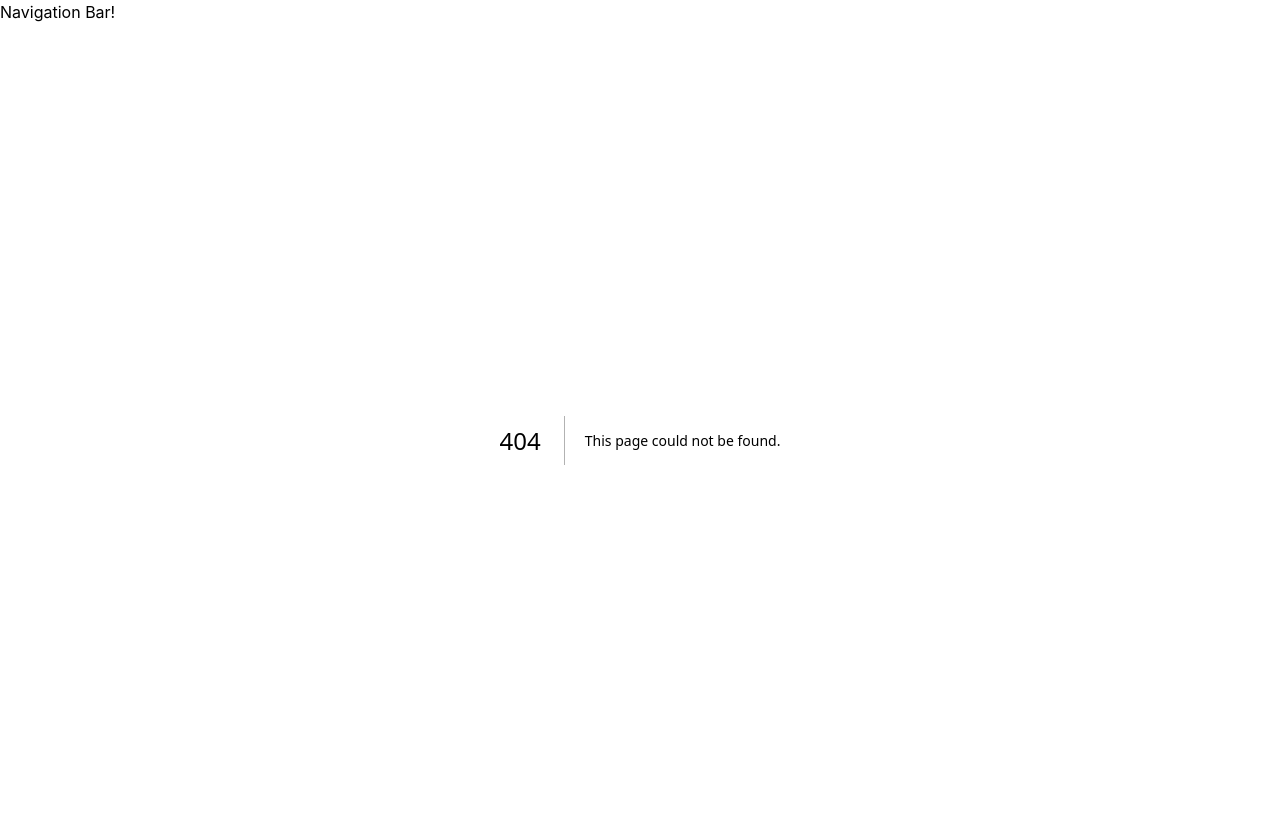
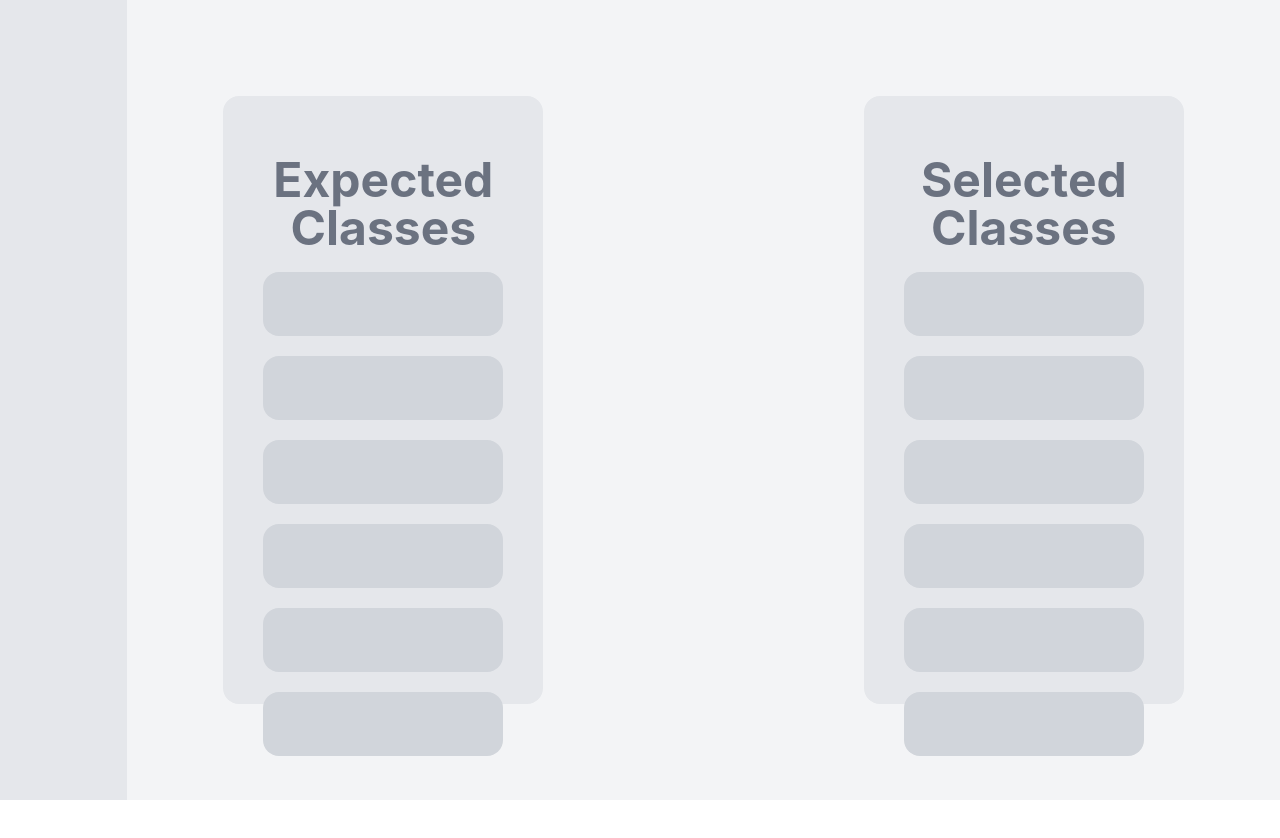
Before and after one commit to Ouckah/worknight, a Next.js app: page /course in a window 1280 px wide. Before the commit this address had no page. After the commit the page ends 800 px from the top, so only its background shows below. Built offline with nearby package versions, Linux system fonts and the light colour scheme.

Commit message:
🚀 Basic Course Page

```diff
--- /dev/null
+++ b/components/Classes Card Holder/index.js
@@ -0,0 +1,39 @@
+const ClassesCardHolder = ({ title }) =>
+{
+
+    return (
+
+        <>
+
+            <div className="flex flex-col items-center w-1/3 p-10 h-full bg-gray-200 rounded-2xl">
+                <h1 className="text-gray-500 font-bold text-5xl text-center p-5">
+                    { title }
+                </h1>
+                <div className="CLASSES flex flex-col gap-5 w-full h-full">
+                    <div className="w-full h-16 bg-gray-300 rounded-2xl">
+
+                    </div>
+                    <div className="w-full h-16 bg-gray-300 rounded-2xl">
+
+                    </div>
+                    <div className="w-full h-16 bg-gray-300 rounded-2xl">
+
+                    </div>
+                    <div className="w-full h-16 bg-gray-300 rounded-2xl">
+
+                    </div>
+                    <div className="w-full h-16 bg-gray-300 rounded-2xl">
+
+                    </div>
+                    <div className="w-full h-16 bg-gray-300 rounded-2xl">
+
+                    </div>
+                </div>
+            </div>
+
+        </>
+
+    )
+}
+
+export default ClassesCardHolder;
--- a/components/NavBar/index.js
+++ /dev/null
@@ -1,16 +0,0 @@
-const NavBar = () =>
-{
-    return (
-
-        <>
-
-            <div className="w-full h-10 bg-white">
-                <h1 className="text-black">Navigation Bar!</h1>
-            </div>
-
-        </>
-
-    )
-}
-
-export default NavBar;
--- a/package.json
+++ b/package.json
@@ -9,6 +9,11 @@
     "lint": "next lint"
   },
   "dependencies": {
+    "@chakra-ui/icons": "^2.0.18",
+    "@chakra-ui/react": "^2.5.5",
+    "@emotion/react": "^11.10.6",
+    "@emotion/styled": "^11.10.6",
+    "framer-motion": "^10.10.0",
     "next": "13.2.4",
     "react": "18.2.0",
     "react-dom": "18.2.0"
--- a/pages/_app.js
+++ b/pages/_app.js
@@ -1,13 +1,14 @@
-import NavBar from '../components/NavBar'
 import '../styles/globals.css'
+import { ChakraProvider } from '@chakra-ui/react'
 
 function MyApp({ Component, pageProps }) {
   return (
 
     <>
 
-      <NavBar/>
-      <Component {...pageProps} />
+      <ChakraProvider>
+        <Component {...pageProps} />
+        </ChakraProvider>
 
     </>
 
--- /dev/null
+++ b/pages/course.js
@@ -0,0 +1,24 @@
+import ClassesCardHolder from "../components/Classes Card Holder";
+
+export default function Course() {
+    return (
+
+      <>
+
+        <div className="flex flex-row w-full h-screen">
+            <div className="SIDEBAR w-36 h-full bg-gray-200">
+
+            </div>
+            <div className="MAIN flex flex-row w-full h-full bg-gray-100 p-24">
+                <ClassesCardHolder title="Expected Classes"/>
+                <div className="flex flex-col w-1/3 p-10 h-full bg-gray-100">
+
+                </div>
+                <ClassesCardHolder title="Selected Classes"/>
+            </div>
+        </div>
+
+      </>
+
+    )
+  }
--- a/styles/globals.css
+++ b/styles/globals.css
@@ -18,13 +18,3 @@ a {
 * {
   box-sizing: border-box;
 }
-
-@media (prefers-color-scheme: dark) {
-  html {
-    color-scheme: dark;
-  }
-  body {
-    color: white;
-    background: black;
-  }
-}
```
Also changed, not shown: planning.txt (added), 1 other file (tests, documents, lock files or other folders).
